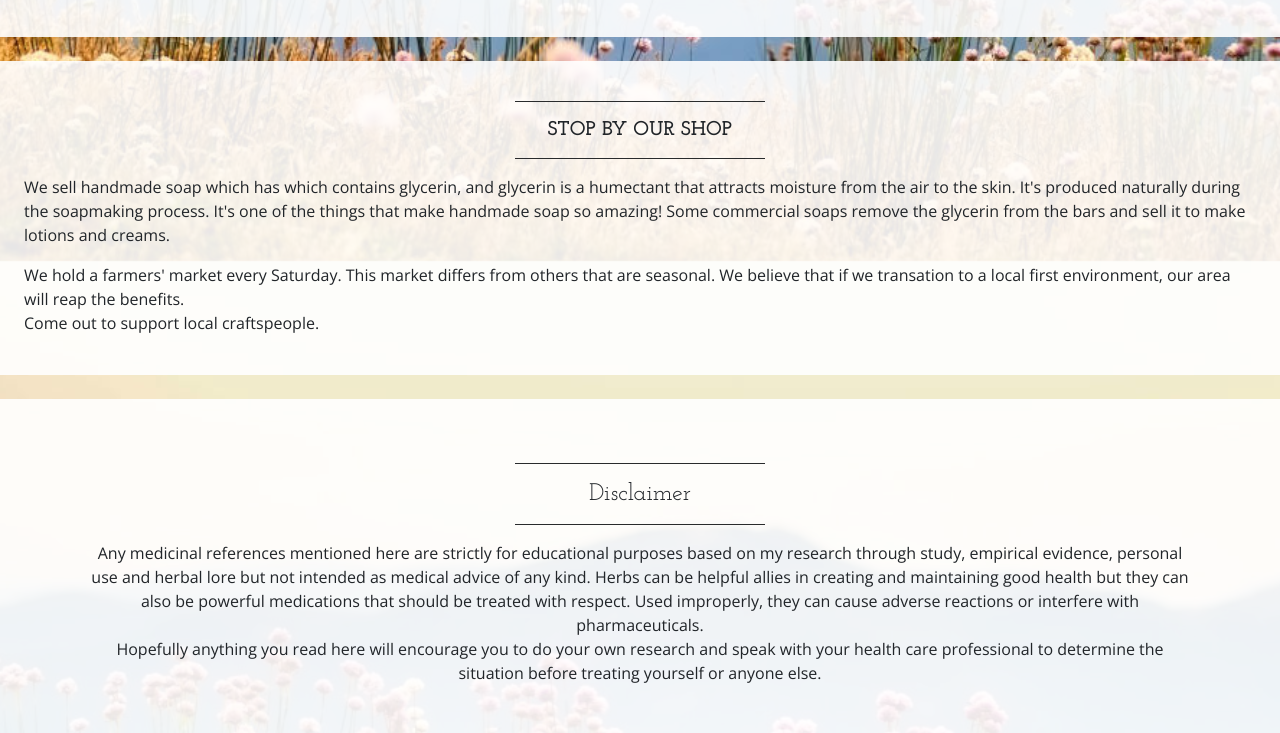
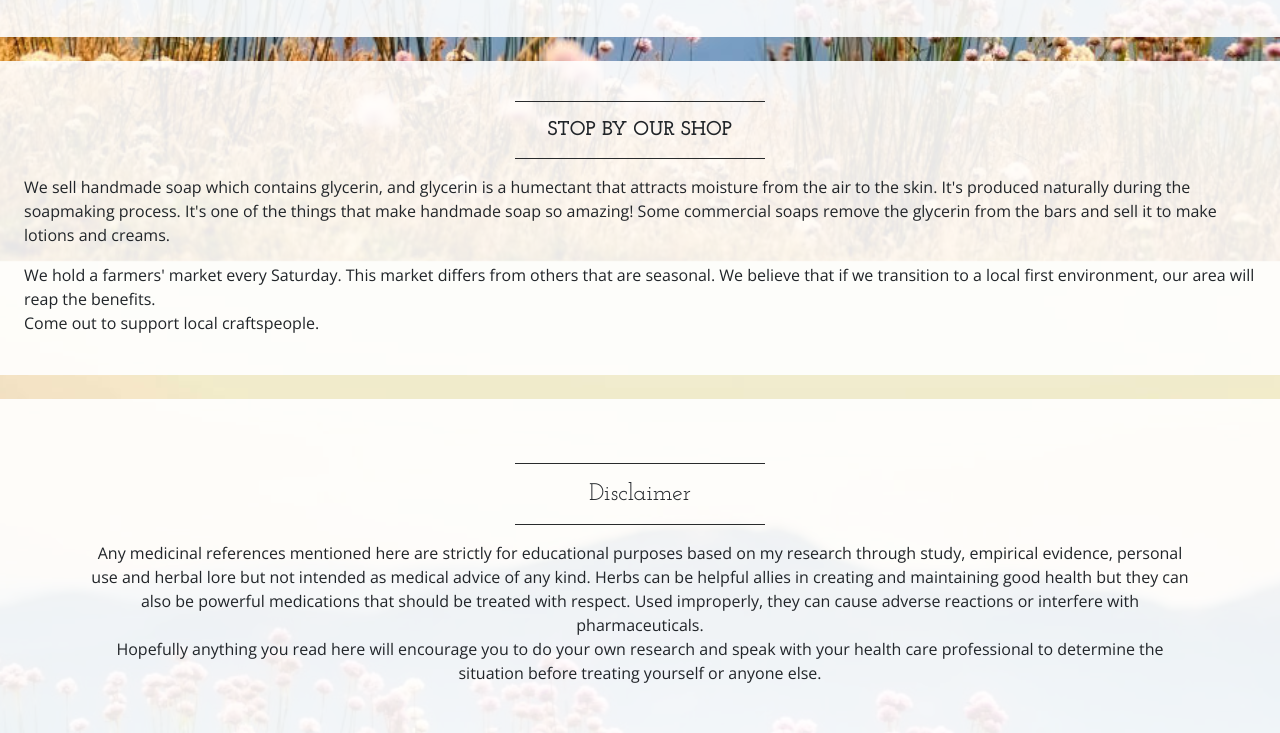
Before and after one commit to nicolettee/site2, a website: page index.html in a window 1280 px wide. Shown: the part 1339-2072 px from the top of the page. Drawn offline with nearby package versions, Linux system fonts and the light colour scheme.

Commit message:
spelling

```diff
--- a/index.html
+++ b/index.html
@@ -117,8 +117,8 @@
           <strong>Stop by our shop</strong>
         </h2>
         <hr class="divider">
-        <p>We sell handmade soap which has which contains glycerin, and glycerin is a humectant that attracts moisture from the air to the skin. It's produced naturally during the soapmaking process. It's one of the things that make handmade soap so amazing! Some commercial soaps remove the glycerin from the bars and sell it to make lotions and creams.</p>
-        <p>We hold a farmers' market every Saturday. This market differs from others that are seasonal. We believe that if we transation to a local first environment, our area will reap the benefits.
+        <p>We sell handmade soap which contains glycerin, and glycerin is a humectant that attracts moisture from the air to the skin. It's produced naturally during the soapmaking process. It's one of the things that make handmade soap so amazing! Some commercial soaps remove the glycerin from the bars and sell it to make lotions and creams.</p>
+        <p>We hold a farmers' market every Saturday. This market differs from others that are seasonal. We believe that if we transition to a local first environment, our area will reap the benefits.
           <br>
           Come out to support local craftspeople.
         </p>
```
